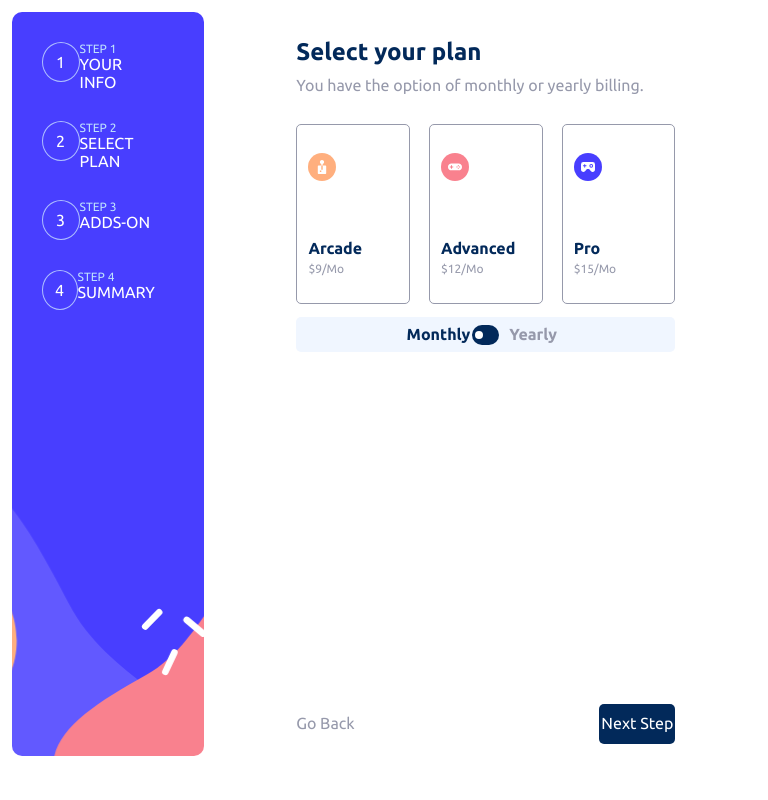
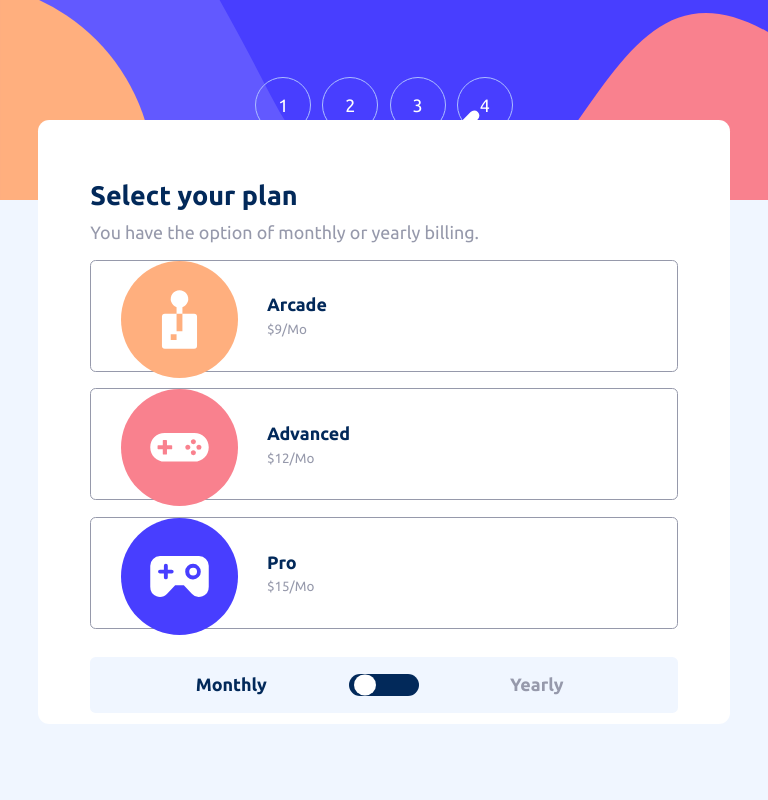
Before and after one commit to stephenbliz/form, a plain HTML site: page step2.html in a window 768 px wide. Shown: the top 800 px of the page. Drawn offline with Linux system fonts and the light colour scheme.

Commit message:
Added media query for both mobile and tablet devices

```diff
--- a/script.js
+++ b/script.js
@@ -12,7 +12,8 @@ const cardMonthly = document.querySelector('.card-monthly');
 const planCards = document.querySelectorAll('.plan-card');
 const addOns = document.querySelectorAll('.add-ons');
 const labels = document.querySelectorAll('add-ons-plan');
-console.log(labels);
+const mobileMenus = document.querySelectorAll('.mobile-item');
+console.log(mobileMenus);
 
 
 // .........regex patterns..........
@@ -57,6 +58,24 @@ menuItems[2].addEventListener('click', () => {
 menuItems[3].addEventListener('click', () => {
     location.replace('./step4.html');
 })
+
+mobileMenus[0].addEventListener('click', () => {
+    location.replace('./index.html');
+    back.style.visibility = 'hidden';
+})
+
+mobileMenus[1].addEventListener('click', () => {
+    location.replace('./step2.html');
+})
+
+mobileMenus[2].addEventListener('click', () => {
+    location.replace('./step3.html');
+})
+
+mobileMenus[3].addEventListener('click', () => {
+    location.replace('./step4.html');
+})
+
 
 next.addEventListener('click', (e) => {
     e.preventDefault();
--- a/step2.html
+++ b/step2.html
@@ -13,6 +13,10 @@
 </head>
 <body>
     <header class="header">
+        <div class="nav-item-num mobile-item step1">1</div>
+        <div class="nav-item-num mobile-item step2">2</div>
+        <div class="nav-item-num mobile-item step3">3</div>
+        <div class="nav-item-num mobile-item step4">4</div>
         <nav class="nav">
             <div class="nav-item">
                 <div class="nav-item-num">1</div>
--- a/styles.css
+++ b/styles.css
@@ -41,6 +41,9 @@ body{
     background-size: cover;
     margin: 1.5%;
     border-radius: 1rem;
+}
+.mobile-item{
+    display: none;
 }
 
 .nav{
@@ -483,3 +486,170 @@ body{
     color: var(--Coolgray);
     line-height: 1.9rem;
 }
+
+/* .............media queries.............. */
+
+@media screen and (min-width:1200px) {
+
+    html{
+    font-size: 80%;
+}
+
+}
+
+@media screen and (min-width:640px) and
+(max-width:810px) {
+
+    html{
+    font-size: 90%;
+}
+
+}
+
+@media screen and (max-width:780px) {
+    html{
+        font-size: 70%;
+    }
+
+    body{
+        display:block;
+        background-color: var(--Magnolia);
+    }
+
+    .header{
+        height: 25%;
+        width: 100%;
+        background-image: url(./images/bg-sidebar-mobile.svg);
+        margin: 0;
+        border-radius: 0;
+        display: flex;
+        gap: 1rem;
+        justify-content:center;
+    }
+
+    .nav{
+        display: none;
+
+    }
+    .nav-item{
+        display: none;
+
+    }
+    .mobile-item{
+        display: block;
+        margin-top: 10%;
+        width: 5rem;
+        height: 5rem;
+        padding-top: 1.5rem;
+    }
+
+    .section{
+        width: 90%;
+        position: relative;
+        top: -10vh;
+        background-color: white;
+        margin: 0 auto;
+        padding-bottom:1rem;
+        padding-top:1rem;
+        border-radius: 1rem;
+    }
+    .section-wrapper{
+        width: 85%;
+        /* margin-bottom: 1rem; */
+
+    }
+    .section-heading{
+        width: 100%;
+
+    }
+    .input{
+        width: 100%;
+        height: 3.5rem;
+
+    }
+    .section-para{
+        margin-bottom: -1.5rem;
+    }
+
+    .slidder{
+        width: 100%;
+        left: 0;
+        bottom: -40%;
+    }
+    .next{
+        width: 30%;
+    }
+
+    .back{
+        width: 30%;
+    }
+
+    .card-wrapper{
+        flex-direction: column;
+        gap: 1.5rem;
+
+    }
+    .plan-card{
+        width: 100%;
+        flex-direction: row;
+        height: 10rem;
+        justify-content:flex-start;
+    }
+
+    .icon-holder{
+        width: 20%;
+        margin-left: 5%;
+        margin-top:auto;
+        margin-bottom:auto;
+    }
+
+
+    .plan{
+        margin-left: 5%;
+        margin-top:auto;
+        margin-bottom:auto;
+    }
+
+    .switch-plan{
+        width: 85%;
+        height: 5rem;
+        margin-top: 4%;
+    }
+    .duration{
+        width: 40%;
+    }
+    .switch{
+        width: 12%;
+    }
+
+
+    .add-ons{
+        height: 8rem;
+        margin-bottom: 1.5rem;
+    }
+
+        .add-ons-plan{
+        width: 55%;
+    }
+    .total{
+        width: 85%;
+    }
+
+    .thanks-wrapper{
+        width: 85%;
+        height: 40rem;
+        position: relative;
+        transform: translate(-50%, 0%);
+        padding-top: 10%;
+    }
+
+    .thanks-text{
+        width: 100%;
+        line-height: 2.2rem;
+    }
+
+
+
+
+
+}
```
Also changed, not shown: index.html (+5 -1 lines), step3.html (+4 -0 lines), step4.html (+4 -0 lines), step5.html (+4 -0 lines).
